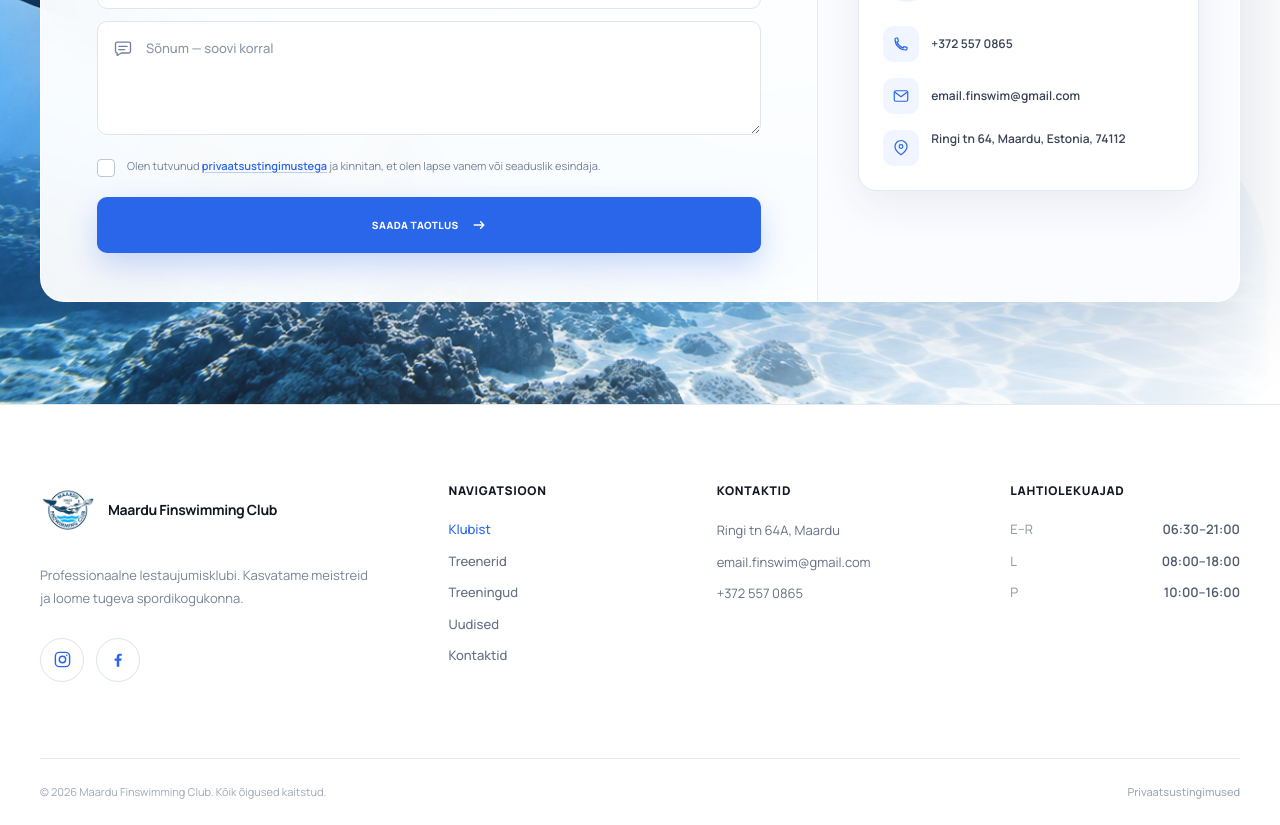
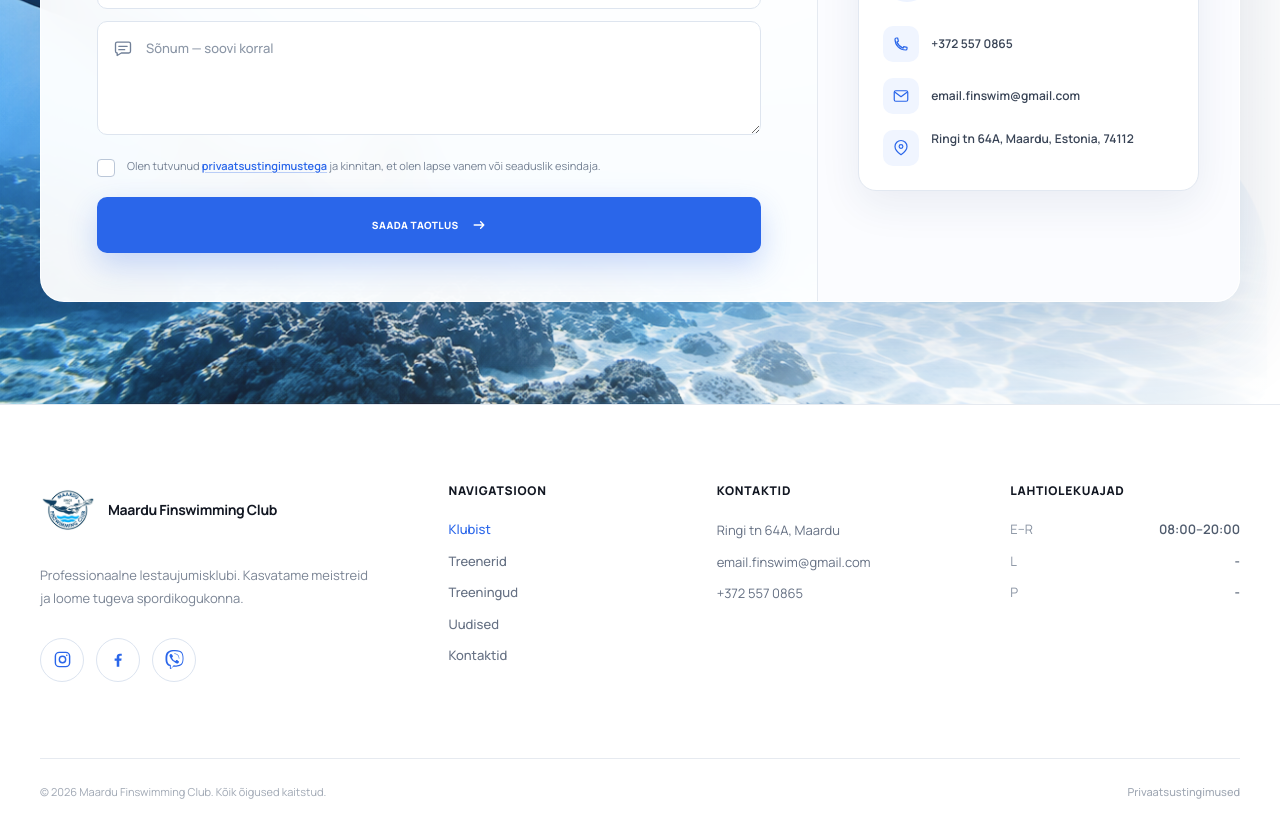
Before and after one commit to ErnestMakarov/mfc, a React (Vite) app: page /about in a window 1280 px wide. Shown: the part 3960-4785 px from the top of the page. Built offline with nearby package versions, Linux system fonts and the light colour scheme.

Commit message:
viber, hero webp, adress

```diff
--- a/src/components/common/ContactForm.jsx
+++ b/src/components/common/ContactForm.jsx
@@ -601,7 +601,7 @@ export default function ContactForm() {
                     </span>
                   </span>
 
-                  Ringi tn 64, Maardu, Estonia, 74112
+                  Ringi tn 64A, Maardu, Estonia, 74112
                 </a>
               </div>
             </div>
--- a/src/components/layout/Footer.jsx
+++ b/src/components/layout/Footer.jsx
@@ -28,6 +28,7 @@ const navigation = [
 
 const INSTAGRAM_URL = "https://www.instagram.com/mfc_est/";
 const FACEBOOK_URL = "https://www.facebook.com/maardufinswim/";
+const VIBER_URL = "viber://chat?number=%2B3725570865";
 
 export default function Footer() {
   const { t } = useTranslation("common");
@@ -119,6 +120,23 @@ export default function Footer() {
                   </svg>
                 </a>
               )}
+              {VIBER_URL && (
+                <a
+                  href={VIBER_URL}
+                  rel="noreferrer"
+                  aria-label="Viber"
+                  className="group flex h-11 w-11 items-center justify-center rounded-full border border-[#DCE4F0] text-[#2A66EA] transition-all duration-300 hover:-translate-y-1 hover:border-[#2A66EA] hover:bg-[#2A66EA] hover:text-white hover:shadow-[0_10px_25px_rgba(42,102,234,0.24)]"
+                >
+                  <svg
+                    viewBox="0 0 24 24"
+                    fill="currentColor"
+                    className="h-[19px] w-[19px]"
+                    aria-hidden="true"
+                  >
+                    <path d="M11.4 0C9.47.03 5.33.34 3.02 2.47.3 5.19.7 9.82.63 9.82c-.06 3.12-.15 8.96 5.49 10.54l-.01 2.42s-.04.98.61 1.18c.78.24 1.23-.5 1.98-1.3l1.4-1.58c3.85.33 6.81-.42 7.15-.53.78-.25 5.18-.82 5.89-6.66.74-6.02-.36-9.83-2.34-11.55C20.2 1.79 17.79.04 12.42.02c0 0-.4-.03-1.02-.02ZM12 1.71c.55 0 .88.02.88.02 4.54.02 6.72 1.39 7.22 1.85 1.68 1.44 2.53 4.87 1.91 9.9-.6 4.88-4.17 5.18-4.83 5.4-.28.09-2.88.74-6.15.52 0 0-2.44 2.94-3.2 3.7-.12.12-.26.17-.35.14-.13-.03-.17-.19-.16-.41l.02-4.02c-4.76-1.32-4.48-6.29-4.43-8.9.05-2.6.54-4.74 2-6.17C6.87 1.98 10.37 1.73 12 1.71Zm-.16 2.58c-.17 0-.3.14-.3.3s.13.31.3.31c1.62.01 2.95.54 4.03 1.59 1.07 1.05 1.62 2.47 1.63 4.33 0 .17.14.3.31.3s.3-.14.3-.3c-.01-1.98-.62-3.6-1.82-4.76-1.19-1.16-2.69-1.75-4.45-1.77Zm-3.96.7c-.19-.03-.4 0-.62.12l-.01.01c-.43.25-.82.56-1.15.93-.27.32-.42.64-.46.95-.01.05-.01.09-.01.14 0 .14.02.27.07.4l.01.01c.14.48.47 1.28 1.2 2.6.42.77.9 1.5 1.45 2.19.27.34.56.67.87.98l.13.13c.31.31.64.6.98.87.69.54 1.42 1.03 2.19 1.45 1.33.73 2.13 1.07 2.6 1.21l.01.01c.13.04.27.06.4.06.05 0 .09 0 .14-.01.31-.04.63-.19.95-.46h.01c.37-.33.68-.72.93-1.15l.01-.01c.22-.43.15-.84-.18-1.12-.01 0-.7-.58-1.04-.83-.36-.26-.73-.49-1.11-.71-.51-.29-1.03-.11-1.25.17l-.45.56c-.23.28-.66.25-.66.25-3.12-.8-3.96-3.96-3.96-3.96s-.04-.43.25-.66l.56-.45c.28-.22.46-.74.17-1.25-.22-.38-.45-.76-.71-1.12-.25-.34-.83-1.03-.83-1.04-.14-.16-.31-.27-.5-.3Z"/>
+                  </svg>
+                </a>
+              )}
             </div>
           </div>
 
@@ -192,7 +210,7 @@ export default function Footer() {
                 </dt>
 
                 <dd className="font-semibold text-[#4F5B6D]">
-                  06:30–21:00
+                  08:00–20:00
                 </dd>
               </div>
 
@@ -202,7 +220,7 @@ export default function Footer() {
                 </dt>
 
                 <dd className="font-semibold text-[#4F5B6D]">
-                  08:00–18:00
+                  -
                 </dd>
               </div>
 
@@ -212,7 +230,7 @@ export default function Footer() {
                 </dt>
 
                 <dd className="font-semibold text-[#4F5B6D]">
-                  10:00–16:00
+                  -
                 </dd>
               </div>
             </dl>
--- a/src/pages/Home/Hero.jsx
+++ b/src/pages/Home/Hero.jsx
@@ -1,7 +1,7 @@
 import { Link } from "react-router-dom";
 import { useTranslation } from "react-i18next";
 
-import heroImage from "../../assets/images/hero-img.png";
+import heroImage from "../../assets/images/hero-img.webp";
 
 const stats = [
   {
```
Also changed, not shown: src/assets/images/hero-img.webp (added).
